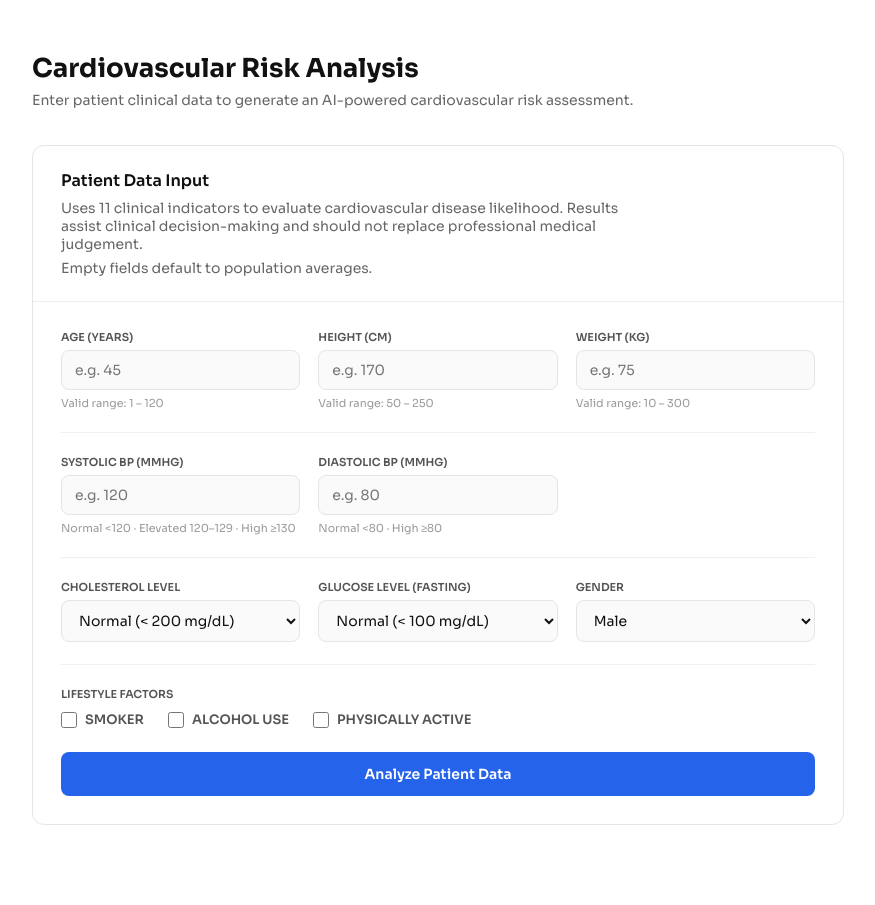
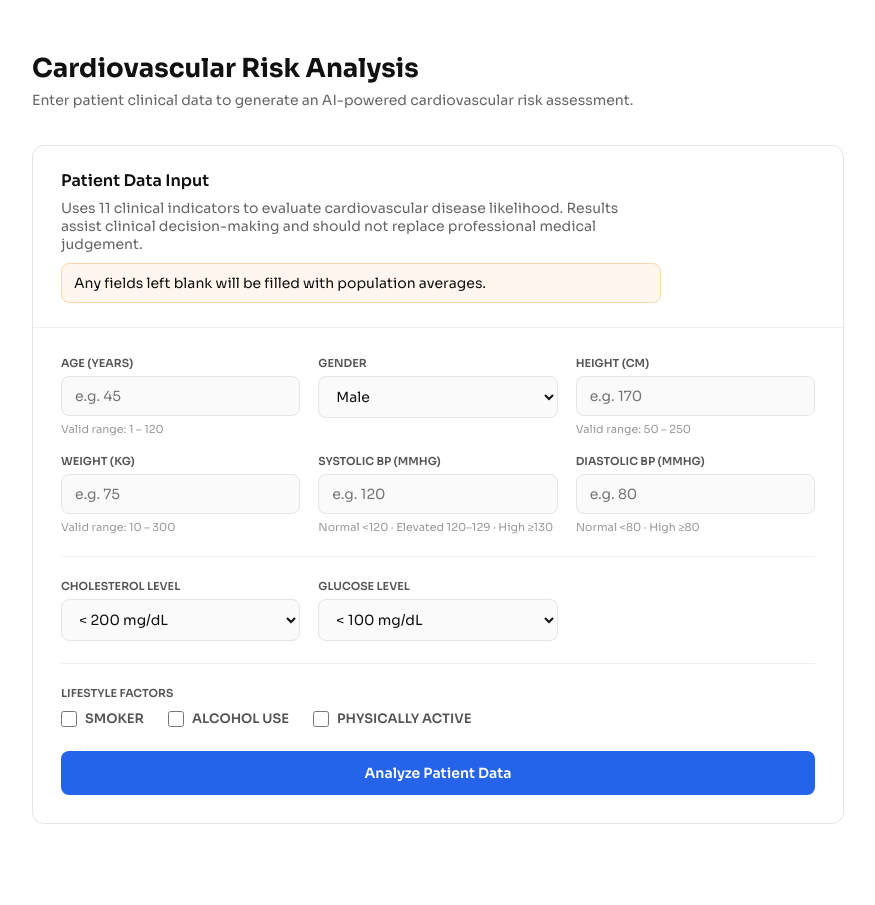
Before and after one commit to Ritarup/heart-risk-prediction-system, a Flask app: page / in a window 1280 px wide. Shown: the part 60-965 px from the top of the page, without its empty margins (202-1077 px from the left). After the commit the page ends 884 px from the top, so only its background shows below. Run offline with Flask 3, Linux system fonts and the light colour scheme; the visitor is signed in with stand-in values (Sample User, id 1); parts of the project's set-up code (start-up, migrations or seed data) failed here and were passed over.

Commit message:
Update files

```diff
--- a/app.py
+++ b/app.py
@@ -83,7 +83,7 @@ def predict():
         if final_input[0] > 55: reasons.append("Age over 55")
 
         factor_msg = ", ".join(reasons) if reasons else "General health indicators."
-        warning_text = f"{missing_count} fields were missing — clinical averages used." if missing_count > 0 else ""
+        warning_text = f"{missing_count} fields were missing — population averages used." if missing_count > 0 else ""
 
         return render_template('index.html', prediction_text=result_text, factor=factor_msg, warning=warning_text)
     except Exception as e:
--- a/templates/index.html
+++ b/templates/index.html
@@ -275,6 +275,16 @@
         color: #7a5c00;
         margin-bottom: 10px;
       }
+      .card-note {
+        margin-top: 10px;
+        font-size: 13px;
+        color: #121212 !important;
+        background: #fff7ed;
+        border: 1px solid #fed7aa;
+        padding: 10px 12px;
+        border-radius: 8px;
+      }
+
 
       .modal-footer {
         padding: 0 28px 26px;
@@ -342,7 +352,9 @@
             likelihood. Results assist clinical decision-making and should not
             replace professional medical judgement.
           </p>
-          <p class="card-note">Empty fields default to population averages.</p>
+          <p class="card-note">
+            Any fields left blank will be filled with population averages.
+          </p>
         </div>
 
         <div class="card-body">
@@ -359,6 +371,14 @@
                   max="120"
                 />
                 <span class="field-hint">Valid range: 1 – 120</span>
+              </div>
+
+              <div class="field">
+                <label for="gender">Gender</label>
+                <select id="gender" name="gender">
+                  <option value="2">Male</option>
+                  <option value="1">Female</option>
+                </select>
               </div>
 
               <div class="field">
@@ -386,8 +406,6 @@
                 />
                 <span class="field-hint">Valid range: 10 – 300</span>
               </div>
-
-              <div class="row-br"></div>
 
               <div class="field">
                 <label for="ap_hi">Systolic BP (mmHg)</label>
@@ -422,26 +440,18 @@
               <div class="field">
                 <label for="cholesterol">Cholesterol Level</label>
                 <select id="cholesterol" name="cholesterol">
-                  <option value="1">Normal (&lt; 200 mg/dL)</option>
-                  <option value="2">Above Normal (200 – 239 mg/dL)</option>
-                  <option value="3">Well Above Normal (≥ 240 mg/dL)</option>
+                  <option value="1">&lt; 200 mg/dL</option>
+                  <option value="2">200 – 239 mg/dL</option>
+                  <option value="3">≥ 240 mg/dL</option>
                 </select>
               </div>
 
               <div class="field">
-                <label for="gluc">Glucose Level (Fasting)</label>
+                <label for="gluc">Glucose Level</label>
                 <select id="gluc" name="gluc">
-                  <option value="1">Normal (&lt; 100 mg/dL)</option>
-                  <option value="2">Above Normal (100 – 125 mg/dL)</option>
-                  <option value="3">Well Above Normal (≥ 126 mg/dL)</option>
-                </select>
-              </div>
-
-              <div class="field">
-                <label for="gender">Gender</label>
-                <select id="gender" name="gender">
-                  <option value="2">Male</option>
-                  <option value="1">Female</option>
+                  <option value="1">&lt; 100 mg/dL</option>
+                  <option value="2">100 – 125 mg/dL</option>
+                  <option value="3">≥ 126 mg/dL</option>
                 </select>
               </div>
 
```
